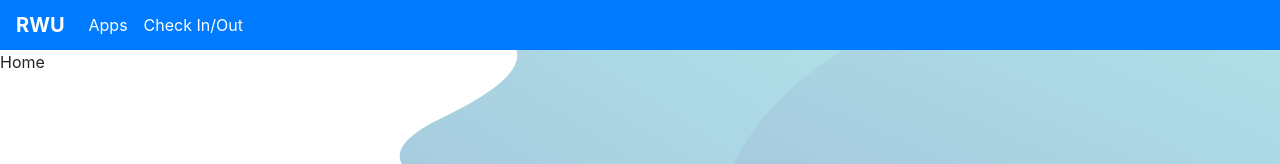
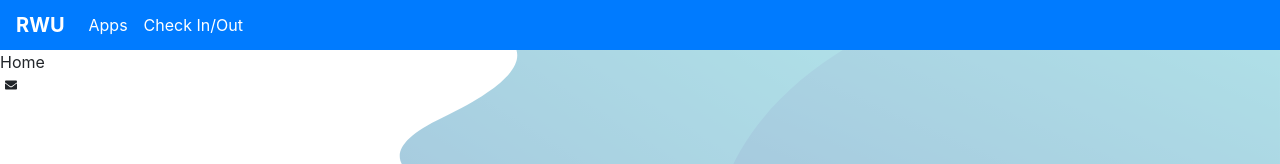
Before and after one commit to harolz87/remote-work-utils, a React app in the folder front/: page /login in a window 1280 px wide. Both pictures are taken after typing "name@example.com", "Sample123" into the empty fields and a click on the button "Login". Shown: the top 164 px of the page. Built offline with nearby package versions, Linux system fonts and the light colour scheme; the HTML template or start-up script is replaced by a standard one.

Commit message:
[front] add icon component

```diff
--- a/front/package.json
+++ b/front/package.json
@@ -32,6 +32,9 @@
     "webpack-dev-server": "^3.11.0"
   },
   "dependencies": {
+    "@fortawesome/fontawesome-svg-core": "^1.2.28",
+    "@fortawesome/free-solid-svg-icons": "^5.13.0",
+    "@fortawesome/react-fontawesome": "^0.1.9",
     "bootstrap": "^4.5.0",
     "prop-types": "^15.7.2",
     "react": "^16.13.1",
--- /dev/null
+++ b/front/src/components/IconAwesome/index.jsx
@@ -0,0 +1,48 @@
+import React from 'react';
+import PropTypes from 'prop-types';
+import { library } from '@fortawesome/fontawesome-svg-core';
+import { FontAwesomeIcon } from '@fortawesome/react-fontawesome';
+import {
+  faEnvelope,
+} from '@fortawesome/free-solid-svg-icons';
+import {
+  WHITE_COLOR,
+} from '../../config/colors';
+import {
+  Wrapper,
+} from './styles';
+
+library.add(faEnvelope);
+
+export const Icon = ({
+  name,
+  size,
+  onClick,
+  color,
+}) => (
+  <Wrapper>
+    <FontAwesomeIcon
+      icon={name}
+      size={size}
+      onClick={onClick}
+      color={color}
+      style={{
+        cursor: onClick !== null ? 'pointer' : 'default',
+      }}
+    />
+  </Wrapper>
+);
+
+Icon.propTypes = {
+  name: PropTypes.string.isRequired,
+  size: PropTypes.string,
+  onClick: PropTypes.func,
+  color: PropTypes.string,
+};
+
+
+Icon.defaultProps = {
+  size: 'xs',
+  onClick: null,
+  color: WHITE_COLOR,
+};
--- /dev/null
+++ b/front/src/components/IconAwesome/styles.js
@@ -0,0 +1,6 @@
+import styled from 'styled-components';
+
+export const Wrapper = styled.div`
+    display: flex;
+    padding: 5px;
+}`;
--- a/front/src/pages/Home.jsx
+++ b/front/src/pages/Home.jsx
@@ -1,6 +1,10 @@
 import React from 'react';
+import { Icon } from 'Components/IconAwesome';
 
 const Home = () => (
-  <div>Home</div>
+  <div>
+    Home
+    <Icon name="envelope" />
+  </div>
 );
 export default Home;
```
